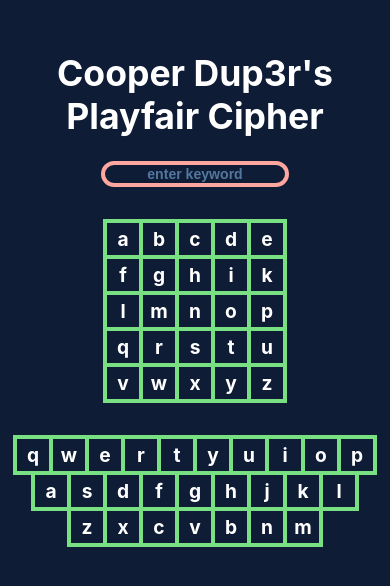
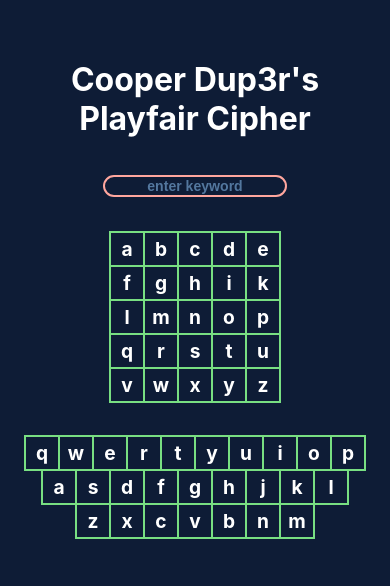
Before and after one commit to tylerchenoweth/playfair-cipher, a React (Create React App) app: page / in a window 390 px wide. Shown: the part 126-712 px from the top of the page. Built offline with nearby package versions, Linux system fonts and the light colour scheme.

Commit message:
adjusted for mobile height

```diff
--- a/src/App.css
+++ b/src/App.css
@@ -16,13 +16,14 @@
 }
 
 .App-header {
-  background-color: var(--color-mybackground);;
+  background-color: var(--color-mybackground);
   min-height: 100vh;
   display: flex;
   flex-direction: column;
   align-items: center;
   justify-content: center;
-  font-size: calc(10px + 2vmin);
+  /* font-size: calc(10px + 2vmin); */
+  font-size: 2rem;
   color: white;
 }
 
@@ -32,12 +33,13 @@
 
 /* Base link styles */
 .title-header {
-  display: inline-block;
+  /* display: inline-block; */
   position: relative;
   padding: 0.2em 0 ;
   color: inherit;
   text-decoration: none;
   margin: 0 0 1rem 0;
+  width: 80%;
 }
 
 /* Underline using ::after */
@@ -61,3 +63,17 @@
   opacity: 1;
   transform: scale(1);
 }
+
+
+@media(max-width: 868px), (max-height:986px) {
+  .title-header {
+    /* display: inline-block;
+    position: relative;
+    padding: 0.2em 0 ;
+    color: inherit;
+    text-decoration: none;
+    margin: 0 0 1rem 0; */
+    width: 80%;
+    font-size:1em;
+  }
+}
--- a/src/App.js
+++ b/src/App.js
@@ -51,6 +51,35 @@ function App() {
   };
 
 
+  let isMobile;
+  const [screenWidth, setScreenWidth] = useState(window.innerWidth);
+
+  // determine if were on a mobile screen to adjust the border
+  useEffect(() => {
+    const handleResize = () => setScreenWidth(window.innerWidth);
+
+    window.addEventListener('resize', handleResize);
+    return () => window.removeEventListener('resize', handleResize);
+  }, [])
+
+
+  const [screenHeight, setScreenHeight] = useState(window.innerHeight);
+
+  // determine if were on a mobile screen to adjust the border
+  useEffect(() => {
+    const handleResize = () => setScreenHeight(window.innerHeight);
+
+    window.addEventListener('resize', handleResize);
+    return () => window.removeEventListener('resize', handleResize);
+  }, [])
+
+  if(screenWidth <= 868 || screenHeight <= 986) {
+    isMobile = true;
+  } else {
+    isMobile = false;
+  }
+
+
 
   return (
     <div className="App"  tabIndex={0} onKeyDown={handleKeyDown} onKeyUp={handleKeyUp}>
@@ -60,9 +89,9 @@ function App() {
         <KeywordInput value={keyword} onChange={setKeyword}/>
 
 
-        <PlayfairSquare keyword={keyword} letterOne={displayKeys[0]} letterTwo={displayKeys[1]}/>
+        <PlayfairSquare keyword={keyword} letterOne={displayKeys[0]} letterTwo={displayKeys[1]} isMobile={isMobile}/>
 
-        <Keyboard letterOne={displayKeys[0]} letterTwo={displayKeys[1]}/>
+        <Keyboard letterOne={displayKeys[0]} letterTwo={displayKeys[1]} isMobile={isMobile}/>
 
       </header>
     </div>
--- a/src/components/Keyboard/Keyboard.js
+++ b/src/components/Keyboard/Keyboard.js
@@ -5,11 +5,12 @@ import LetterSquare from '../LetterSquare/LetterSquare.js';
 import './Keyboard.css';
 
 // Get COLORS for js
-import { COLORS, setCssVariables } from '../../constants/colors';
+import { COLORS } from '../../constants/colors';
 
 import getBorder from '../../utils/getBorder.js';
 
-function Keyboard({letterOne = undefined, letterTwo = undefined}) {
+
+function Keyboard({letterOne = undefined, letterTwo = undefined, isMobile = false}) {
 
     const qwertyAlphabet = [
         ['q', 'w', 'e', 'r', 't', 'y', 'u', 'i', 'o', 'p'],
@@ -17,17 +18,16 @@ function Keyboard({letterOne = undefined, letterTwo = undefined}) {
         ['z', 'x', 'c', 'v', 'b', 'n', 'm']
     ];
 
-    // console.log("Letter One: ", letterOne);
-    // console.log("Letter Two: ", letterTwo)
+
 
     return (
         <div className="keyboard">
 
-            {Array.from({length: qwertyAlphabet.length}).map((_, row) => (
-                <div className="row">
+            {Array.from({length: qwertyAlphabet.length}).map((_, row) => {
+                return (
+                <div className="row" key={row}>
                     {qwertyAlphabet[row]?.map((letter, index) => {
                         let squareColor = "transparent";
-                        let border;
 
                         if(qwertyAlphabet[row][index] === letterOne || qwertyAlphabet[row][index] === letterTwo) {
                             squareColor=COLORS.myblue;
@@ -35,15 +35,17 @@ function Keyboard({letterOne = undefined, letterTwo = undefined}) {
 
                         return (
                             <LetterSquare
+                                key={index}
                                 letter={qwertyAlphabet[row][index]}
                                 squareColor={squareColor}
-                                border={getBorder(true, row, index)}
+                                border={getBorder(true, row, index, isMobile)}
                             />
                         );
 
                     })}
                 </div>
-            ))}
+                )
+        })}
         </div>
     );
 }
--- a/src/components/KeywordInput/KeywordInput.css
+++ b/src/components/KeywordInput/KeywordInput.css
@@ -30,9 +30,10 @@ input:focus {
 }
 
 
-@media(max-width: 868px) {
+@media(max-width: 868px), (max-height: 986px) {
     input {
         width: 11rem;
         font-size: .88rem;
+        border: 2px solid var(--color-myorange);
     }
 }
--- a/src/components/LetterSquare/LetterSquare.css
+++ b/src/components/LetterSquare/LetterSquare.css
@@ -25,7 +25,7 @@
 }
 
 
-@media(max-width: 868px) {
+@media(max-width: 868px), (max-height: 986px) {
   .letterSquare {
     height: 2rem;
     font-size: 1.2rem;
--- a/src/components/LetterSquare/LetterSquare.js
+++ b/src/components/LetterSquare/LetterSquare.js
@@ -1,23 +1,18 @@
 import './LetterSquare.css'
 
 // Get COLORS for js
-import { COLORS, setCssVariables } from '../../constants/colors';
+import { COLORS } from '../../constants/colors';
 
 import {useState, useEffect} from 'react';
 
 function LetterSquare( {letter, isPressed=false, squareColor=COLORS.myBlue, letterColor="white", border="3px 3px 3px 3px"}) {
 
     const [bgColor, setBgColor] = useState('transparent');
-    const [fontColor, setFontColor] = useState('white');
-
-    // console.log("IS PRESSED", isPressed);
     const bw = border;
 
     useEffect(() => {
 
         setBgColor(squareColor);
-        setFontColor(letter);
-
 
     }, [squareColor]);
 
--- a/src/components/PlayfairSquare/PlayfairSquare.js
+++ b/src/components/PlayfairSquare/PlayfairSquare.js
@@ -8,7 +8,8 @@ import {COLORS} from '../../constants/colors';
 
 import getBorder from '../../utils/getBorder.js';
 
-function PlayfairSquare({keyword='', letterOne = undefined, letterTwo = undefined}) {
+
+function PlayfairSquare({keyword='', letterOne = undefined, letterTwo = undefined, isMobile=false}) {
 
     keyword = keyword.toLowerCase();
 
@@ -44,45 +45,44 @@ function PlayfairSquare({keyword='', letterOne = undefined, letterTwo = undefine
     }
 
 
+
+
+
+
+
+
+
+
     return (
-        <div className="square">
-          {Array.from({ length: playfairSquare.length }).map((_, row) => (
-
+      <div className="square">
+        {Array.from({ length: playfairSquare.length }).map((_, row) => {
+          return (
             <div className="row" key={row}>
               {playfairSquare[row]?.map((letter, index) => {
-                let squareColor;
+                let squareColor = "transparent";
                 let letterColor = "white";
 
-                if(row === 0) {
-                  if(index < keyword.length) {
-                    letterColor = COLORS.myBlue;
-                  }
+                if (row === 0 && index < keyword.length) {
+                  letterColor = COLORS.myBlue;
                 }
 
-                // for determining the color of letters in the square
                 if (letter === cipherLetterOne && cipherLetterOne === letterTwo) {
-                  squareColor = `linear-gradient(135deg, ${COLORS.myGreen}  0%, ${COLORS.myGreen}  40%, ${COLORS.myOrange}, ${COLORS.myOrange})`;
+                  squareColor = `linear-gradient(135deg, ${COLORS.myGreen} 0%, ${COLORS.myGreen} 40%, ${COLORS.myOrange}, ${COLORS.myOrange})`;
                 } else if (letter === cipherLetterTwo && cipherLetterTwo === letterOne) {
-                  squareColor = `linear-gradient(135deg, ${COLORS.myGreen}  0%, ${COLORS.myGreen}  40%, ${COLORS.myOrange}, ${COLORS.myOrange})`;
+                  squareColor = `linear-gradient(135deg, ${COLORS.myGreen} 0%, ${COLORS.myGreen} 40%, ${COLORS.myOrange}, ${COLORS.myOrange})`;
                 } else if (letter === letterOne || letter === letterTwo) {
                   squareColor = COLORS.myGreen;
-                } else if (letter === cipherLetterOne) {
+                } else if (letter === cipherLetterOne || letter === cipherLetterTwo) {
                   squareColor = COLORS.myOrange;
-                } else if (letter === cipherLetterTwo) {
-                  squareColor = COLORS.myOrange;
-                } else if(letter === 'i' && (letterOne === 'j' || letterTwo === 'j')){
+                } else if (letter === "i" && (letterOne === "j" || letterTwo === "j")) {
                   squareColor = COLORS.myGreen;
                 }
-                else {
-                  squareColor = "transparent";
-                }
 
-                // get the border thickness
-                const border = getBorder(false, row, index);
+                const border = getBorder(false, row, index, isMobile);
 
                 return (
                   <LetterSquare
-                    key={index}
+                    key={`${row}-${index}`} // unique key
                     letter={letter}
                     squareColor={squareColor}
                     letterColor={letterColor}
@@ -91,9 +91,11 @@ function PlayfairSquare({keyword='', letterOne = undefined, letterTwo = undefine
                 );
               })}
             </div>
-          ))}
-        </div>
-      );
+          );
+        })}
+      </div>
+    );
+
 
 }
 
--- a/src/utils/getBorder.js
+++ b/src/utils/getBorder.js
@@ -1,9 +1,17 @@
-export default function getBorder(isKeyboard, row, col) {
+export default function getBorder(isKeyboard, row, col, isMobile) {
 
     let border;
 
-    const inW = "2px";
-    const outW = "4px";
+    let inW;
+    let outW;
+
+    if(isMobile === false) {
+        inW = "2px";
+        outW = "4px";
+    } else {
+        inW = "1px";
+        outW = "2px";
+    }
 
 
     if(isKeyboard === true) {
```
